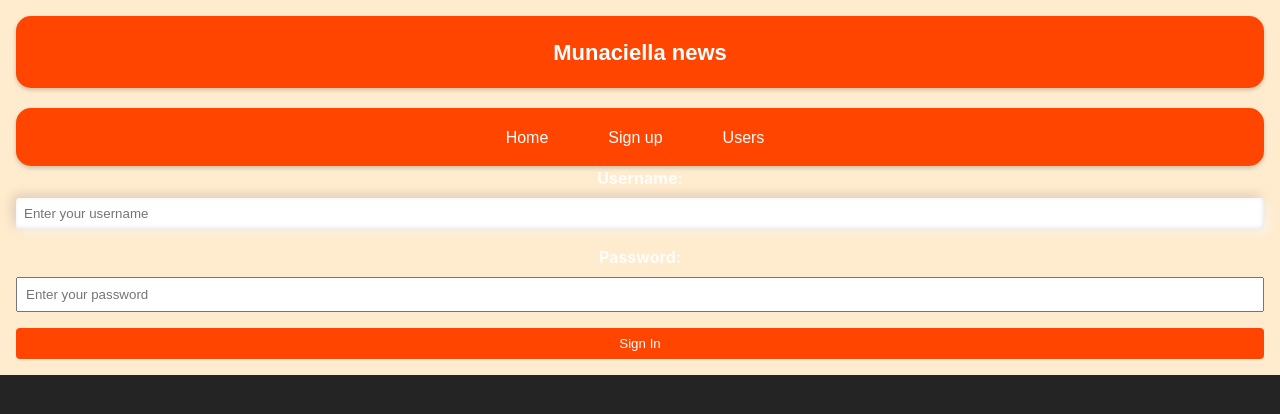
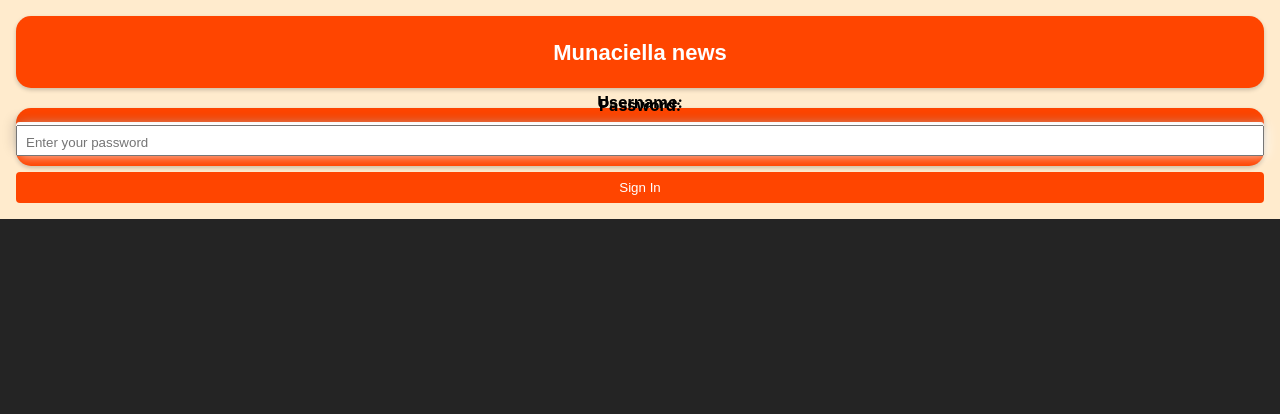
Before and after one commit to munaciella/nc-news-, a React (Vite) app: page /signup in a window 1280 px wide. Shown: the top 414 px of the page. Built offline with nearby package versions, Linux system fonts and the light colour scheme.

Commit message:
add style to users

```diff
--- a/SignIn/SignIn.css
+++ b/SignIn/SignIn.css
@@ -31,6 +31,7 @@
 
   label {
     margin-bottom: .5rem;
+    margin-top: -80px;
   }
 
   input[type="text"] {
--- a/SignUp/SignUp.css
+++ b/SignUp/SignUp.css
@@ -1,3 +1,14 @@
+body {
+  margin: 0;
+    padding: 0;
+    background-color: blanchedalmond;
+}
+
+#root {
+    max-width: 1280px;
+    margin: 0 auto;
+  }
+
 #login-form {
     display: flex;
     flex-direction: column;
@@ -5,15 +16,18 @@
 
   .login-form-label {
     font-weight: bold;
+    color: black;
+    padding-top: 4px;
   }
 
   .login-form-field {
     padding: 8px;
     margin-bottom: 16px;
+    padding-bottom: 4px;
   }
 
   #login-form-submit {
     background-color: #ff4500;
-    color: white;
     padding: 8px;
+    font-family: 'Futura', sans-serif;
   }
--- a/src/Components/Users/UserCard.jsx
+++ b/src/Components/Users/UserCard.jsx
@@ -1,9 +1,10 @@
 import React from 'react'
+
 
 export default function UserCard({user}) {
     const {avatar_url: url, username} = user;
   return (
-    <div>
+    <div className='user-card'>
         <img src={`${url}`} alt="image of the user" />
         <h3>{username}</h3>
     </div>
```
Also changed, not shown: src/Components/Users/UserCard.css (added, +18 -0 lines).
